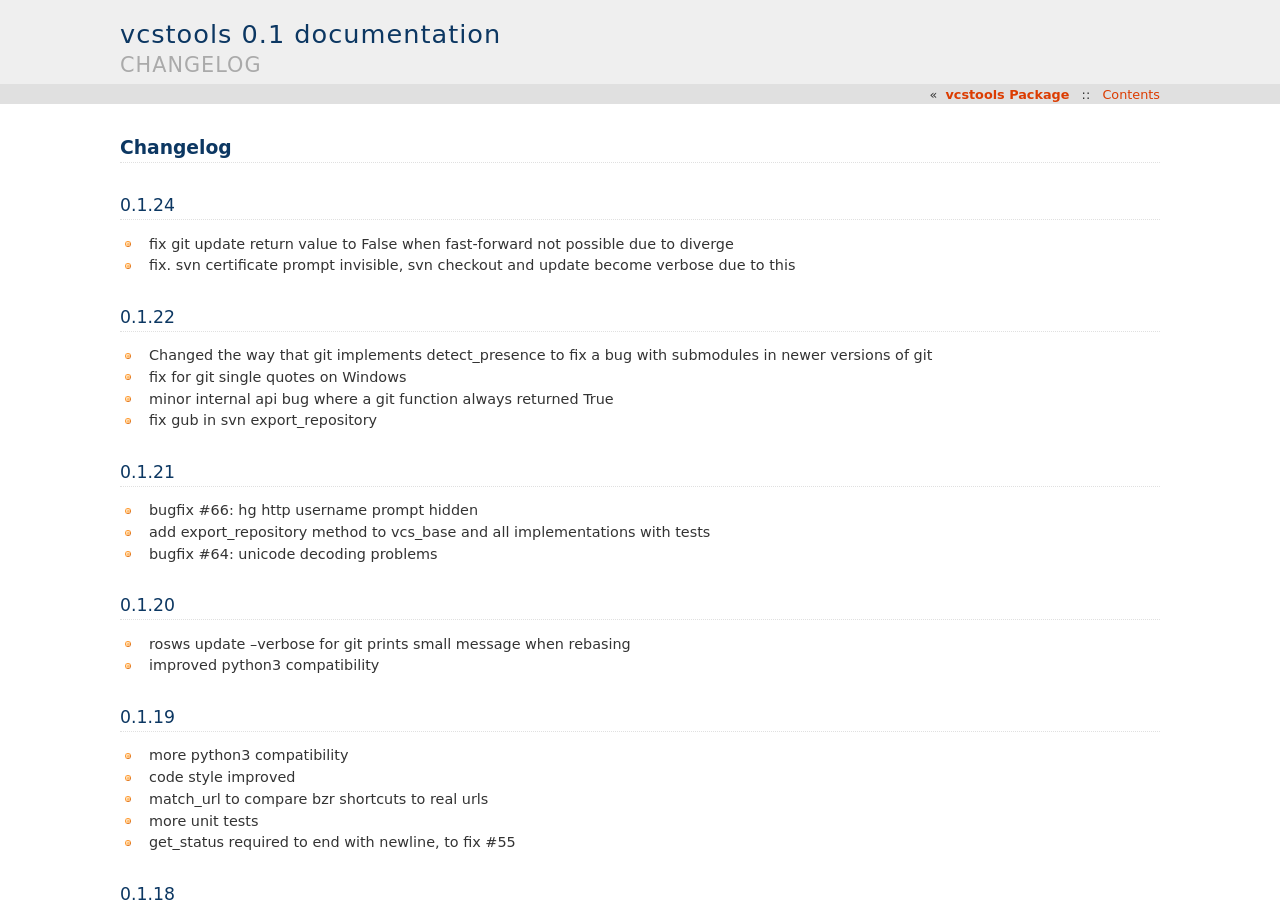
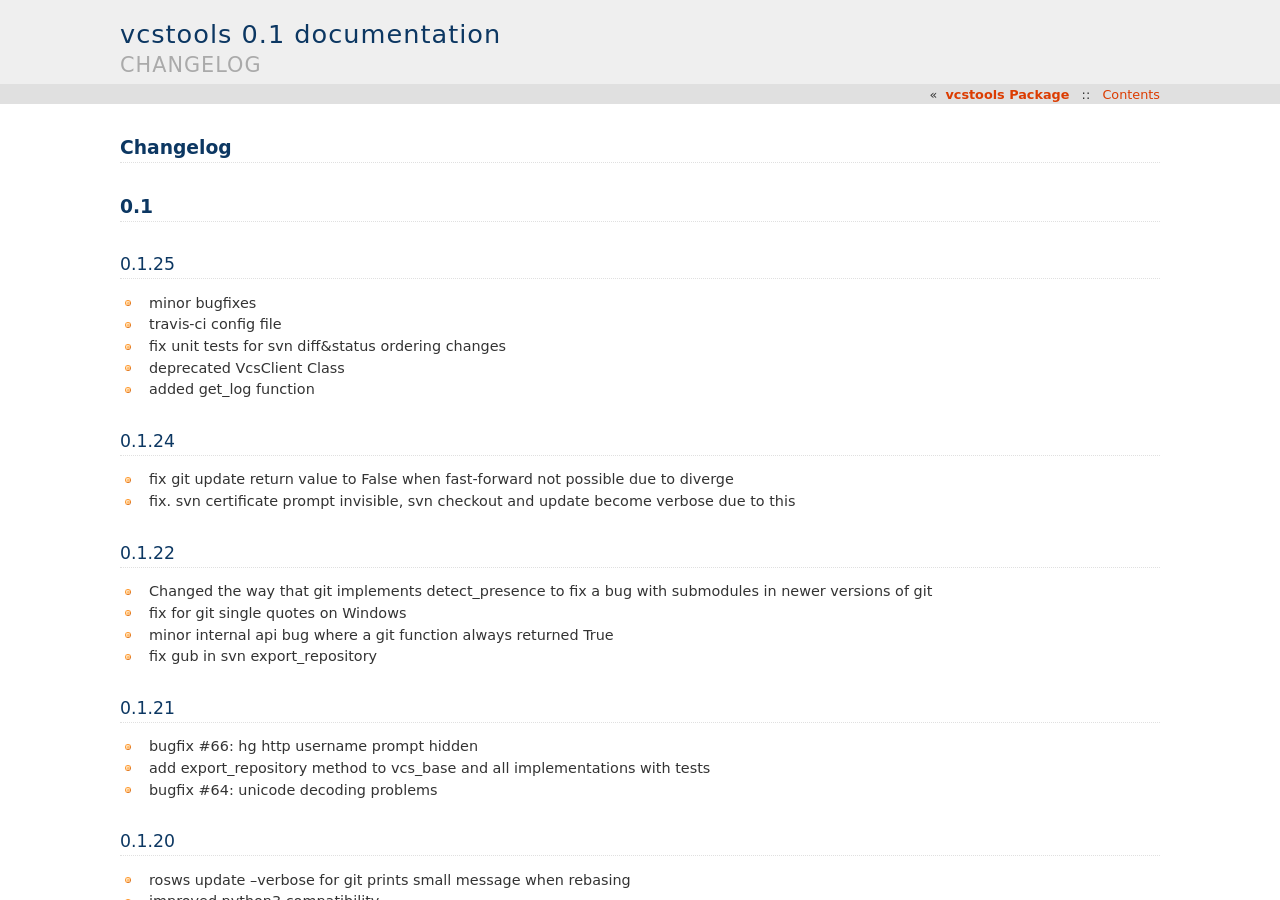
Before and after one commit to vcstools/vcstools, a Sphinx documentation site: the page built from doc/changelog.rst, in a window 1280 px wide and 900 px high. Built offline with Sphinx 7.4.7, drawn with Linux system fonts in a browser that asks for light colours.

Commit message:
changelog update

```diff
--- a/doc/changelog.rst
+++ b/doc/changelog.rst
@@ -1,5 +1,17 @@
 Changelog
 =========
+
+0.1
+===
+
+0.1.25
+------
+
+- minor bugfixes
+- travis-ci config file
+- fix unit tests for svn diff&status ordering changes
+- deprecated VcsClient Class
+- added get_log function
 
 0.1.24
 ------
```
